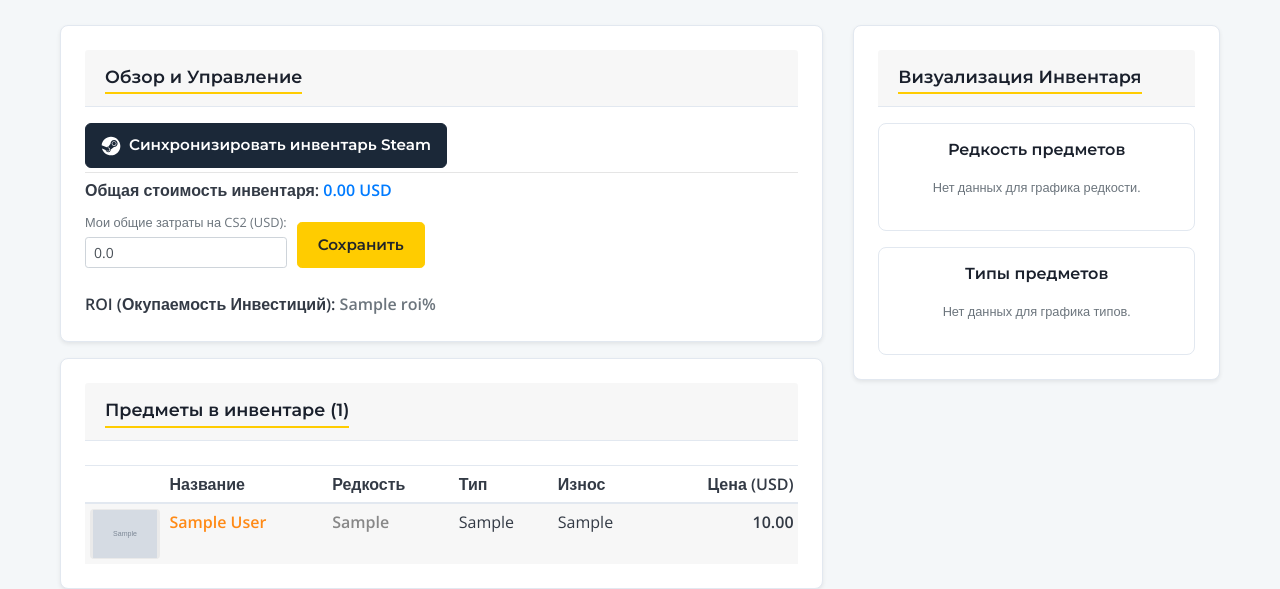
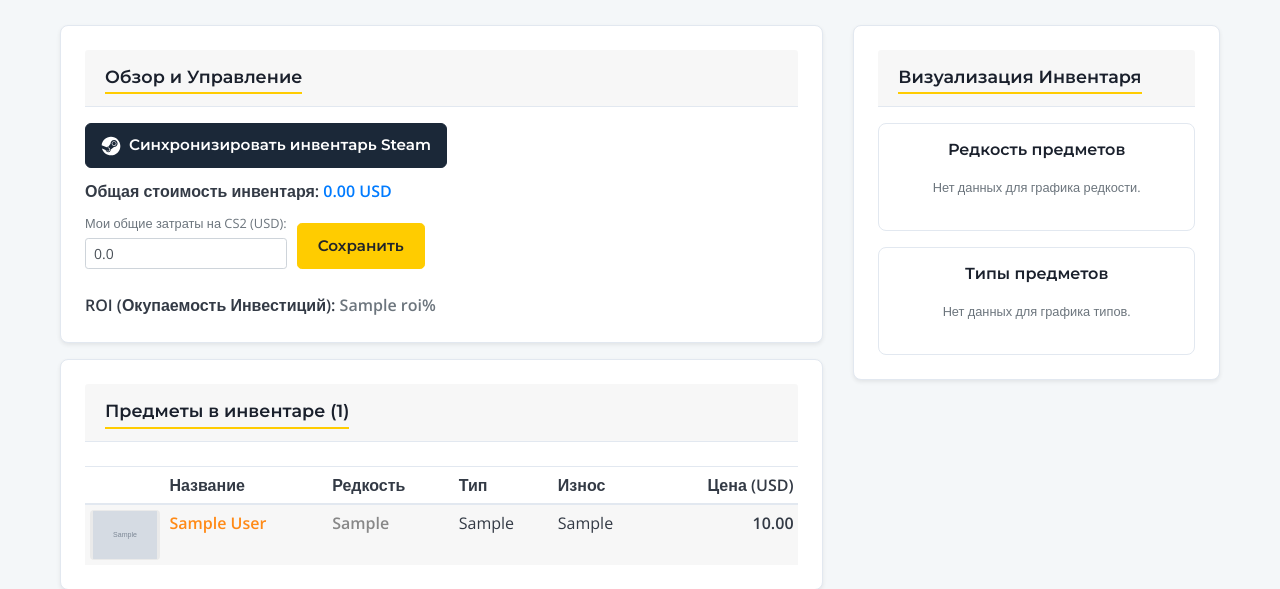
Before and after one commit to Misha-Mayskiy/lootbox_analytics, a Flask app: template app/templates/main/cs2_stats.html in a window 1280 px wide. Shown: the part 171-760 px from the top of the page. Run offline with Flask 3, Linux system fonts and the light colour scheme; tables that the repository leaves empty hold one stand-in row (values such as "Sample post"); the template is opened without the code that fills it: values that come from a table or form of the project are taken from there, most other values are stand-ins (such as "Sample title", 1, 10 or a date in 2020); grey boxes marked "Sample" are stand-in pictures; some libraries are stand-ins or nearby versions.

Commit message:
feat: cs2 stats page now look good

```diff
--- a/app/templates/main/cs2_stats.html
+++ b/app/templates/main/cs2_stats.html
@@ -43,8 +43,7 @@
                     </button>
                     <div id="syncStatus" class="alert mt-2"
                          style="display: none; padding: 0.5rem 1rem; font-size: 0.9rem;"></div>
-                    <hr class="my-1">
-                    <p class="mb-1"><strong>Общая стоимость инвентаря:</strong> <span
+                    <p class="mb-1" style="margin-top: 10px;"><strong>Общая стоимость инвентаря:</strong> <span
                             class="font-weight-bold text-primary">{{ "%.2f"|format(total_inventory_value) }} {{ currency }}</span>
                     </p>
                     <form id="investmentForm" class="mt-2 mb-2">
```
